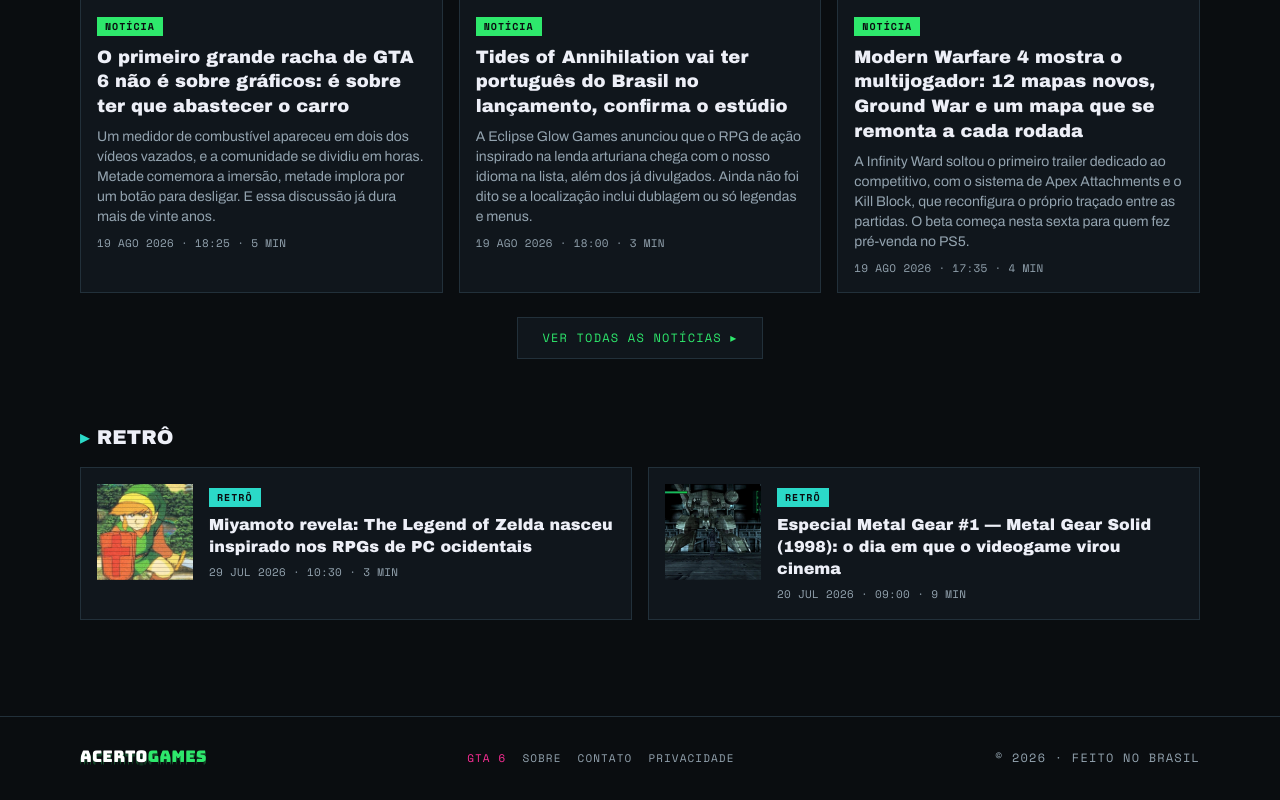
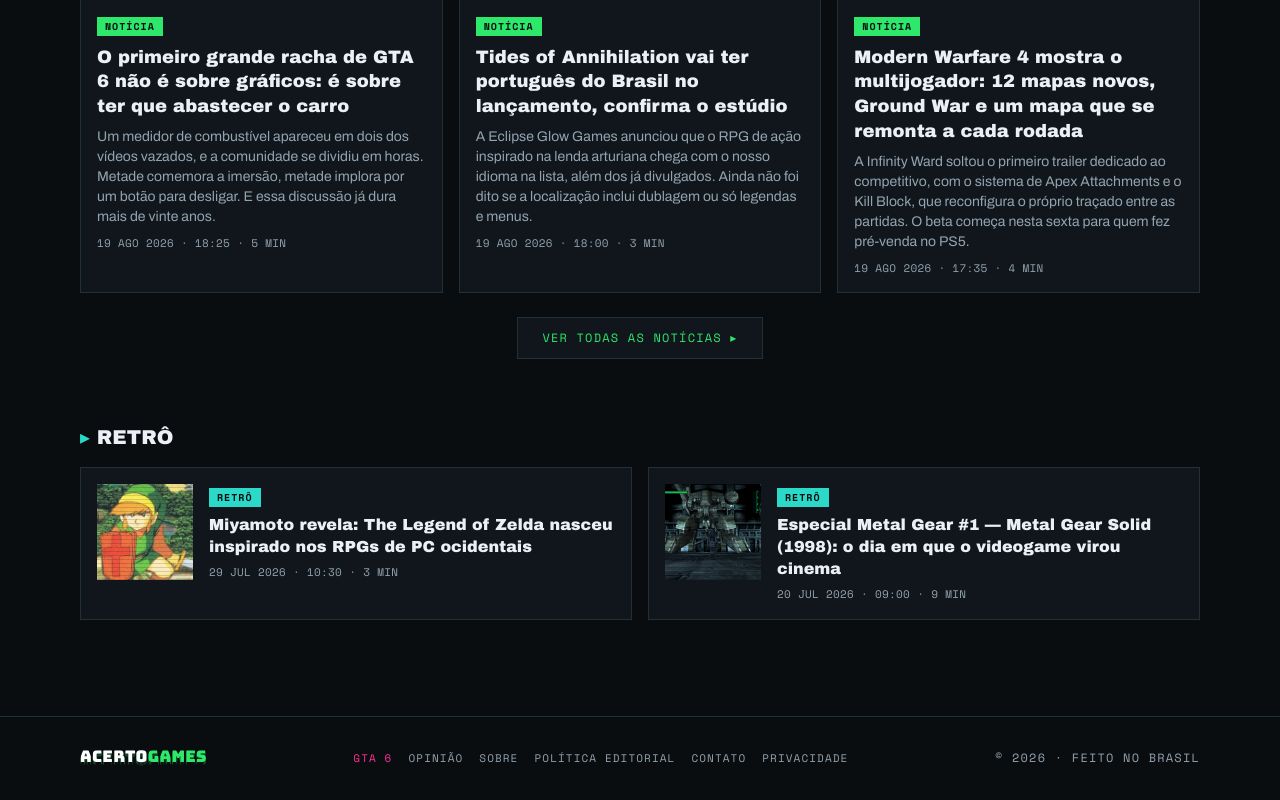
Before and after one commit to brunofvprieto/acerto-games, a Next.js app: page / in a window 1280 px wide. Shown: the part 3866-4666 px from the top of the page. Built offline with nearby package versions, Linux system fonts and the light colour scheme.

Commit message:
Adicionar política editorial e Opinião ao rodapé

```diff
--- a/components/Footer.js
+++ b/components/Footer.js
@@ -9,7 +9,9 @@
         </p>
         <nav className="flex flex-wrap gap-4 font-mono text-[11px] uppercase tracking-widest text-dim">
           <Link href="/gta6" className="text-[#FF2E97] hover:text-[#FF9AD1]">GTA 6</Link>
+          <Link href="/opinioes" className="hover:text-[#FF9A6B]">Opinião</Link>
           <Link href="/sobre" className="hover:text-paper">Sobre</Link>
+          <Link href="/editorial" className="hover:text-paper">Política editorial</Link>
           <Link href="/contato" className="hover:text-paper">Contato</Link>
           <Link href="/politica-de-privacidade" className="hover:text-paper">Privacidade</Link>
         </nav>
```
